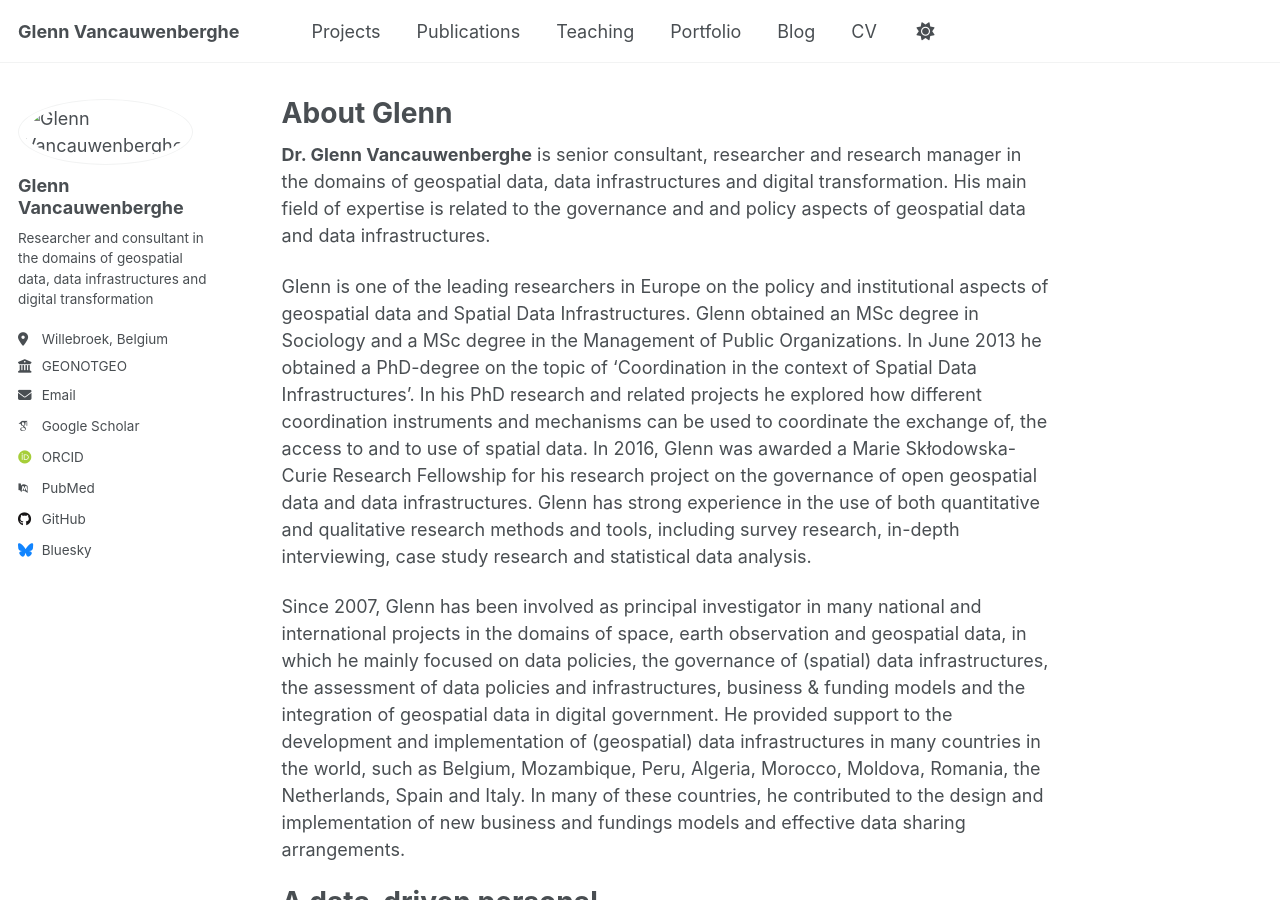
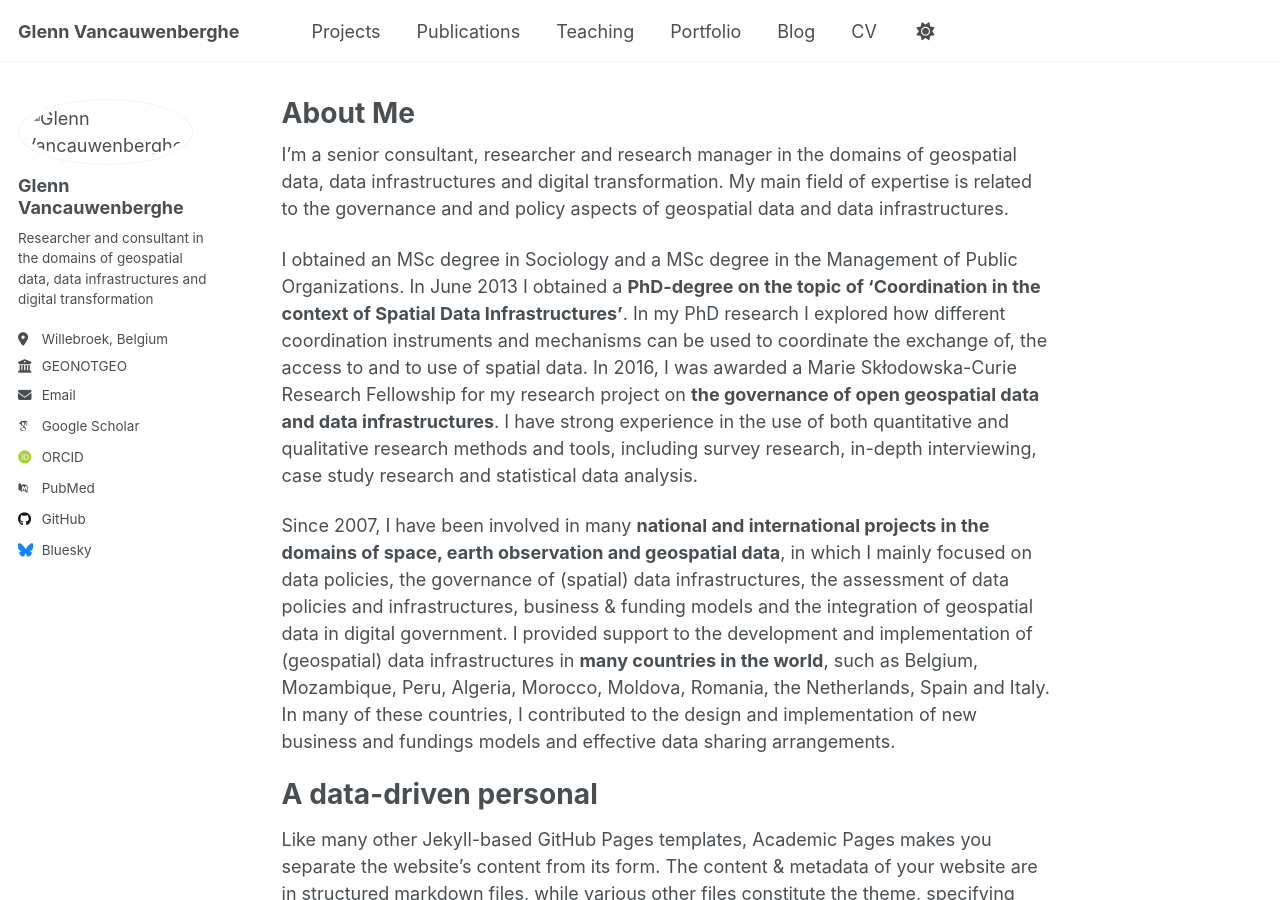
Before and after one commit to GVancauwenberghe/gvancauwenberghe.github.io, a Jekyll site: the page built from _pages/about.md, in a window 1280 px wide and 900 px high. Built offline with Jekyll 4.4.1, drawn with Linux system fonts in a browser that asks for light colours; some web fonts are replaced.

Commit message:
Update about.md

```diff
--- a/_pages/about.md
+++ b/_pages/about.md
@@ -1,17 +1,17 @@
 ---
 permalink: /
-title: "About Glenn"
+title: "About Me"
 author_profile: true
 redirect_from:
   - /about/
   - /about.html
 ---
 
- **Dr. Glenn Vancauwenberghe** is senior consultant, researcher and research manager in the domains of geospatial data, data infrastructures and digital transformation. His main field of expertise is related to the governance and and policy aspects of geospatial data and data infrastructures.
+I'm a senior consultant, researcher and research manager in the domains of geospatial data, data infrastructures and digital transformation. My main field of expertise is related to the governance and and policy aspects of geospatial data and data infrastructures.
 
-Glenn is one of the leading researchers in Europe on the policy and institutional aspects of geospatial data and Spatial Data Infrastructures. Glenn obtained an MSc degree in Sociology and a MSc degree in the Management of Public Organizations. In June 2013 he obtained a PhD-degree on the topic of ‘Coordination in the context of Spatial Data Infrastructures’. In his PhD research and related projects he explored how different coordination instruments and mechanisms can be used to coordinate the exchange of, the access to and to use of spatial data. In 2016, Glenn was awarded a Marie Skłodowska-Curie Research Fellowship for his research project on the governance of open geospatial data and data infrastructures. Glenn has strong experience in the use of both quantitative and qualitative research methods and tools, including survey research, in-depth interviewing, case study research and statistical data analysis.
+I obtained an MSc degree in Sociology and a MSc degree in the Management of Public Organizations. In June 2013 I obtained a **PhD-degree on the topic of ‘Coordination in the context of Spatial Data Infrastructures’**. In my PhD research I explored how different coordination instruments and mechanisms can be used to coordinate the exchange of, the access to and to use of spatial data. In 2016, I was awarded a Marie Skłodowska-Curie Research Fellowship for my research project on **the governance of open geospatial data and data infrastructures**. I have strong experience in the use of both quantitative and qualitative research methods and tools, including survey research, in-depth interviewing, case study research and statistical data analysis.
 
-Since 2007, Glenn has been involved as principal investigator in many national and international projects in the domains of space, earth observation and geospatial data, in which he mainly focused on data policies, the governance of (spatial) data infrastructures, the assessment of data policies and infrastructures, business & funding models and the integration of geospatial data in digital government.  He provided support to the development and implementation of (geospatial) data infrastructures in many countries in the world, such as Belgium, Mozambique, Peru, Algeria, Morocco, Moldova, Romania, the Netherlands, Spain and Italy. In many of these countries, he contributed to the design and implementation of new business and fundings models and effective data sharing arrangements.
+Since 2007, I have been involved in many **national and international projects in the domains of space, earth observation and geospatial data**, in which I mainly focused on data policies, the governance of (spatial) data infrastructures, the assessment of data policies and infrastructures, business & funding models and the integration of geospatial data in digital government.  I provided support to the development and implementation of (geospatial) data infrastructures in **many countries in the world**, such as Belgium, Mozambique, Peru, Algeria, Morocco, Moldova, Romania, the Netherlands, Spain and Italy. In many of these countries, I contributed to the design and implementation of new business and fundings models and effective data sharing arrangements.
 
 
 A data-driven personal
```
